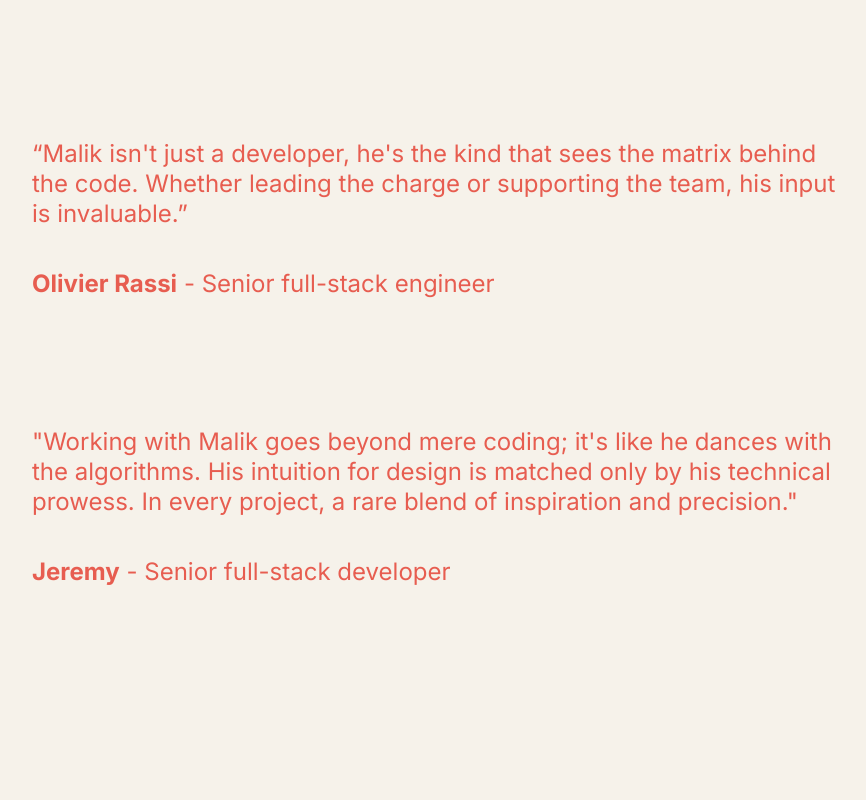
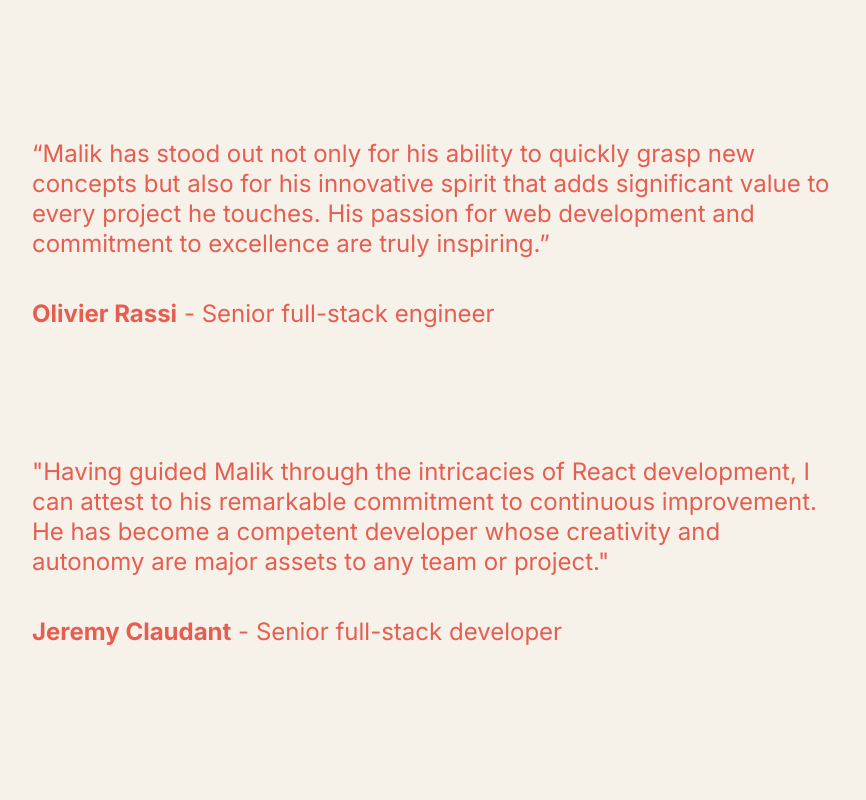
Before and after one commit to byronlove111/portfolio, a Next.js app: page / in a window 1280 px wide. Shown: the part 2560-3360 px from the top of the page, without its empty margins (128-994 px from the left). Built offline with nearby package versions, Linux system fonts and the light colour scheme; a web font is replaced by a local one.

Commit message:
testimony fix

```diff
--- a/app/(app)/paragraph.tsx
+++ b/app/(app)/paragraph.tsx
@@ -128,9 +128,10 @@ const Div4 = () => {
         style={{ opacity: scrollYProgress }}
       >
         <p className="lg:w-11/12">
-          “Malik isn't just a developer, he's the kind that sees the matrix
-          behind the code. Whether leading the charge or supporting the team,
-          his input is invaluable.”
+          “Malik has stood out not only for his ability to quickly grasp new
+          concepts but also for his innovative spirit that adds significant
+          value to every project he touches. His passion for web development and
+          commitment to excellence are truly inspiring.”
         </p>
         <p className="pt-6 lg:pt-10">
           <span className={`${inter.className} font-bold `}>
@@ -159,14 +160,17 @@ const Div5 = () => {
         style={{ opacity: scrollYProgress }}
       >
         <p className="lg:w-11/12">
-          "Working with Malik goes beyond mere coding; it's like he dances with
-          the algorithms. His intuition for design is matched only by his
-          technical prowess. In every project, a rare blend of inspiration and
-          precision."
+          "Having guided Malik through the intricacies of React development, I
+          can attest to his remarkable commitment to continuous improvement. He
+          has become a competent developer whose creativity and autonomy are
+          major assets to any team or project."
         </p>
         <p className="pt-6 lg:pt-10">
-          <span className={`${inter.className} font-bold `}> Jeremy</span> -
-          Senior full-stack developer
+          <span className={`${inter.className} font-bold `}>
+            {" "}
+            Jeremy Claudant
+          </span>{" "}
+          - Senior full-stack developer
         </p>
       </motion.div>
     </>
```
